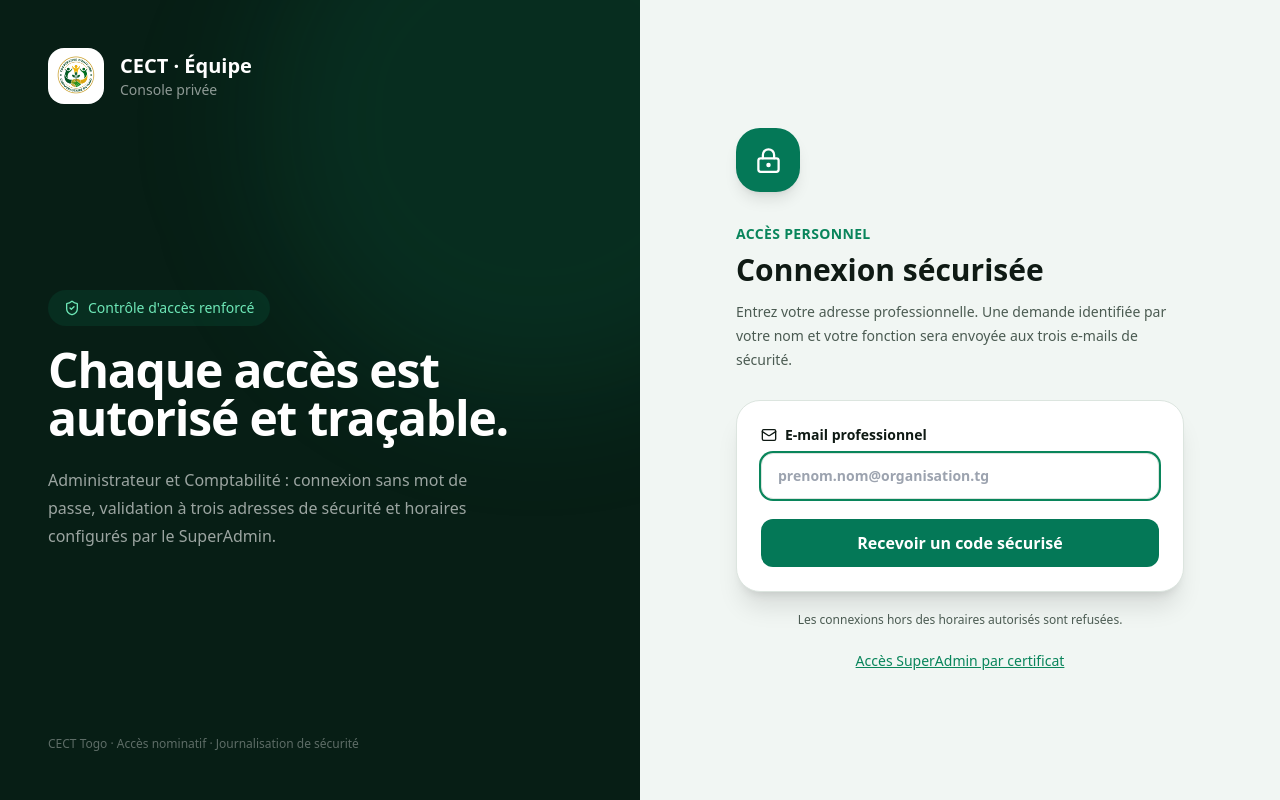
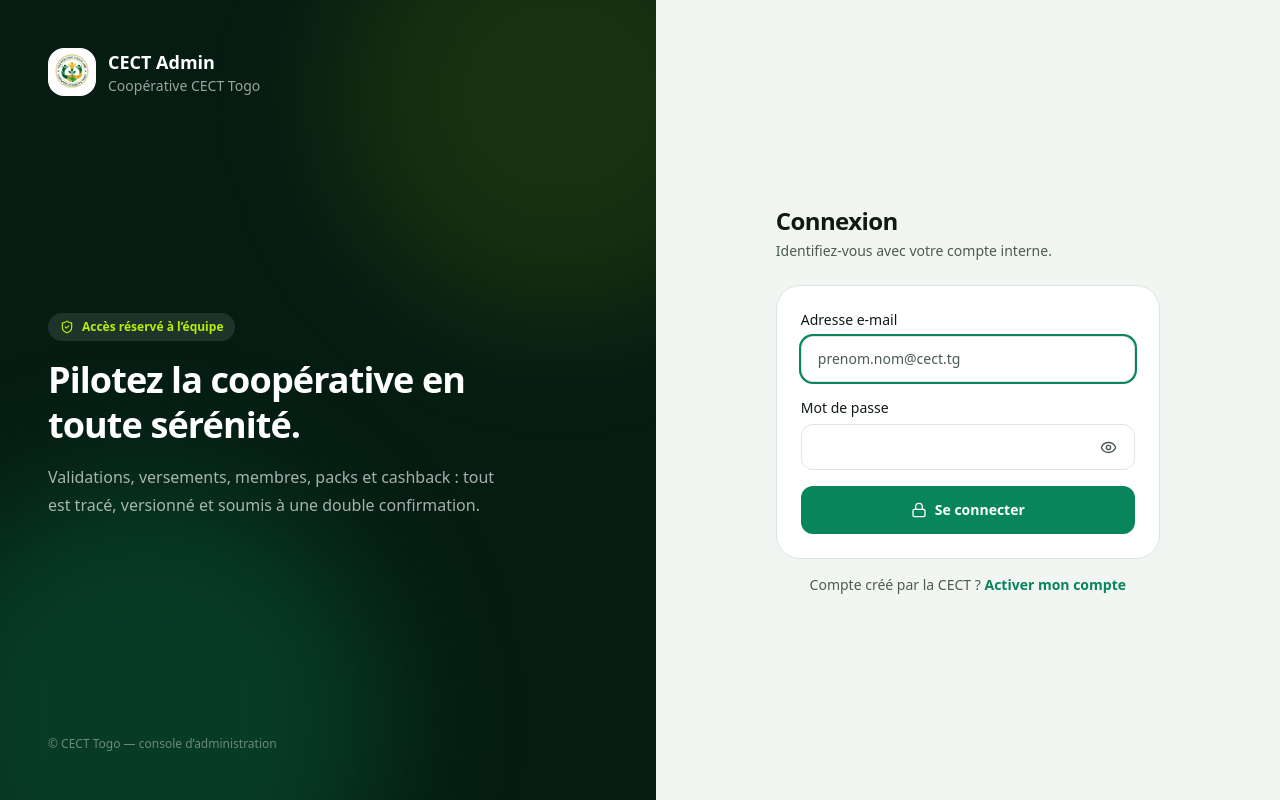
Before and after one commit to 70-DIDIER/cect-admin, a React (Vite) app: page /connexion in a window 1280 px wide. Before the commit this address led to /equipe/connexion. Built offline with nearby package versions, Linux system fonts and the light colour scheme; no server answers.

Commit message:
fix(admin): preserve working legacy staff login until guardian API and existing accounts are activated together

```diff
--- a/src/app/router.tsx
+++ b/src/app/router.tsx
@@ -3,6 +3,8 @@ import { createBrowserRouter, Navigate, RouterProvider } from 'react-router-dom'
 import { AdminLayout } from '@/components/layout/AdminLayout'
 
 const StaffLoginPage = lazy(() => import('@/pages/StaffLoginPage'))
+const LoginPage = lazy(() => import('@/pages/LoginPage'))
+const ActivationPage = lazy(() => import('@/pages/ActivationPage'))
 const SuperadminLoginPage = lazy(() => import('@/pages/SuperadminLoginPage'))
 const SuperadminSecurityPage = lazy(() => import('@/pages/admin/SuperadminSecurityPage'))
 const SuperadminGovernancePage = lazy(() => import('@/pages/admin/SuperadminGovernancePage'))
@@ -19,6 +21,8 @@ const JournalPage = lazy(() => import('@/pages/admin/JournalPage'))
 
 const IS_SUPERADMIN_HOST = window.location.hostname.toLowerCase().startsWith('superadmin.')
 const SUPERADMIN_PATH_MODE = import.meta.env.VITE_SUPERADMIN_PATH_MODE === 'true'
+// Deploy the new login only after the backend guardian feature is enabled.
+const GUARDIAN_LOGIN_ENABLED = import.meta.env.VITE_STAFF_GUARDIAN_ENABLED === 'true'
 const ALLOW_SUPERADMIN_ENTRY = IS_SUPERADMIN_HOST || SUPERADMIN_PATH_MODE
 
 function Loading() {
@@ -35,10 +39,10 @@ function S({ children }: { children: React.ReactNode }) {
 
 const router = createBrowserRouter([
   { path: '/', element: <Navigate to={IS_SUPERADMIN_HOST ? '/superadmin/connexion' : '/admin'} replace /> },
-  { path: '/connexion', element: <Navigate to={IS_SUPERADMIN_HOST ? '/superadmin/connexion' : '/equipe/connexion'} replace /> },
-  { path: '/equipe/connexion', element: IS_SUPERADMIN_HOST ? <Navigate to="/superadmin/connexion" replace /> : <S><StaffLoginPage /></S> },
+  { path: '/connexion', element: IS_SUPERADMIN_HOST ? <Navigate to="/superadmin/connexion" replace /> : GUARDIAN_LOGIN_ENABLED ? <Navigate to="/equipe/connexion" replace /> : <S><LoginPage /></S> },
+  { path: '/equipe/connexion', element: IS_SUPERADMIN_HOST ? <Navigate to="/superadmin/connexion" replace /> : GUARDIAN_LOGIN_ENABLED ? <S><StaffLoginPage /></S> : <Navigate to="/connexion" replace /> },
   { path: '/superadmin/connexion', element: ALLOW_SUPERADMIN_ENTRY ? <S><SuperadminLoginPage /></S> : <Navigate to="/connexion" replace /> },
-  { path: '/activation', element: <Navigate to="/equipe/connexion" replace /> },
+  { path: '/activation', element: GUARDIAN_LOGIN_ENABLED ? <Navigate to="/equipe/connexion" replace /> : <S><ActivationPage /></S> },
   {
     path: '/admin',
     element: <AdminLayout />,
```
